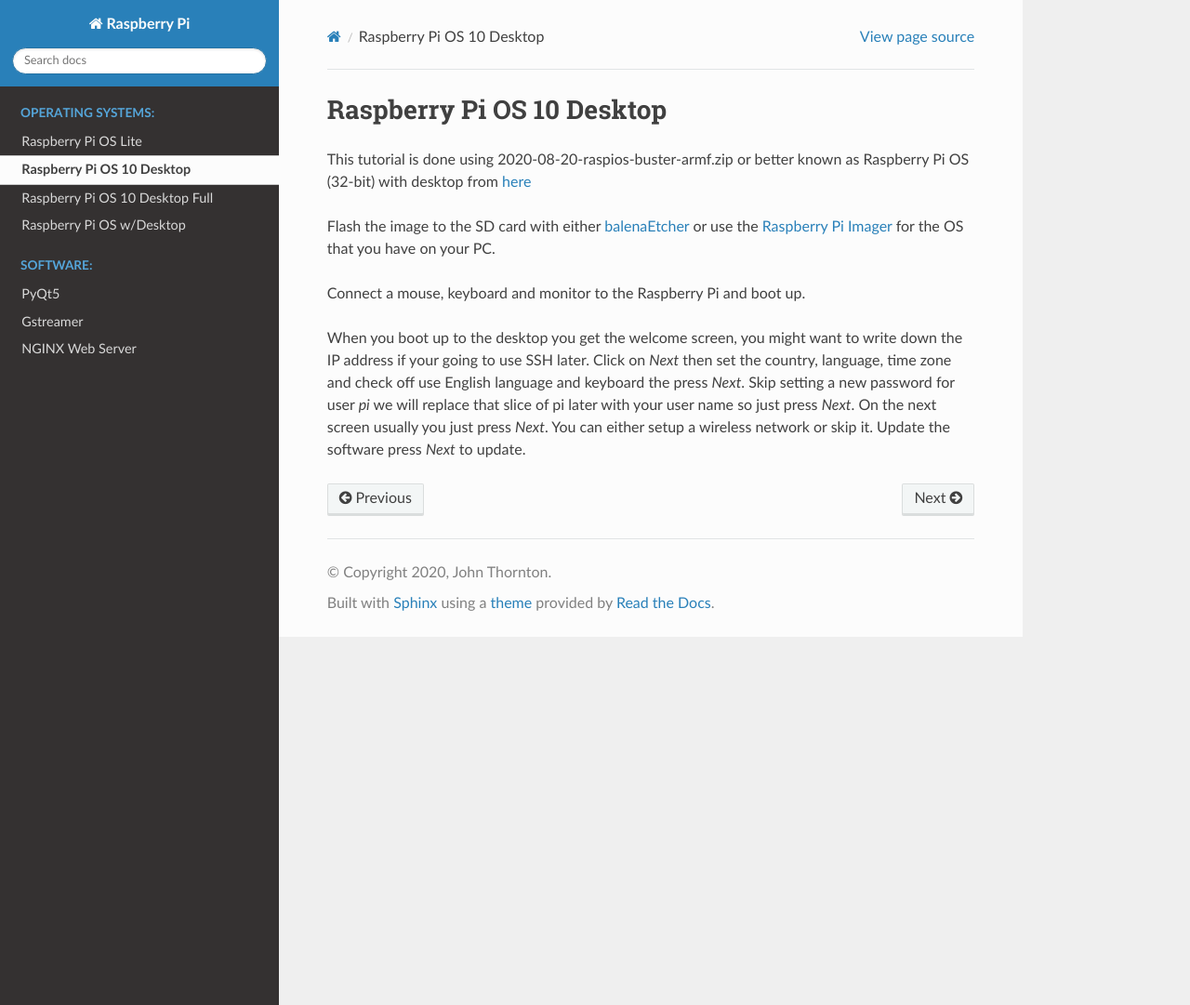
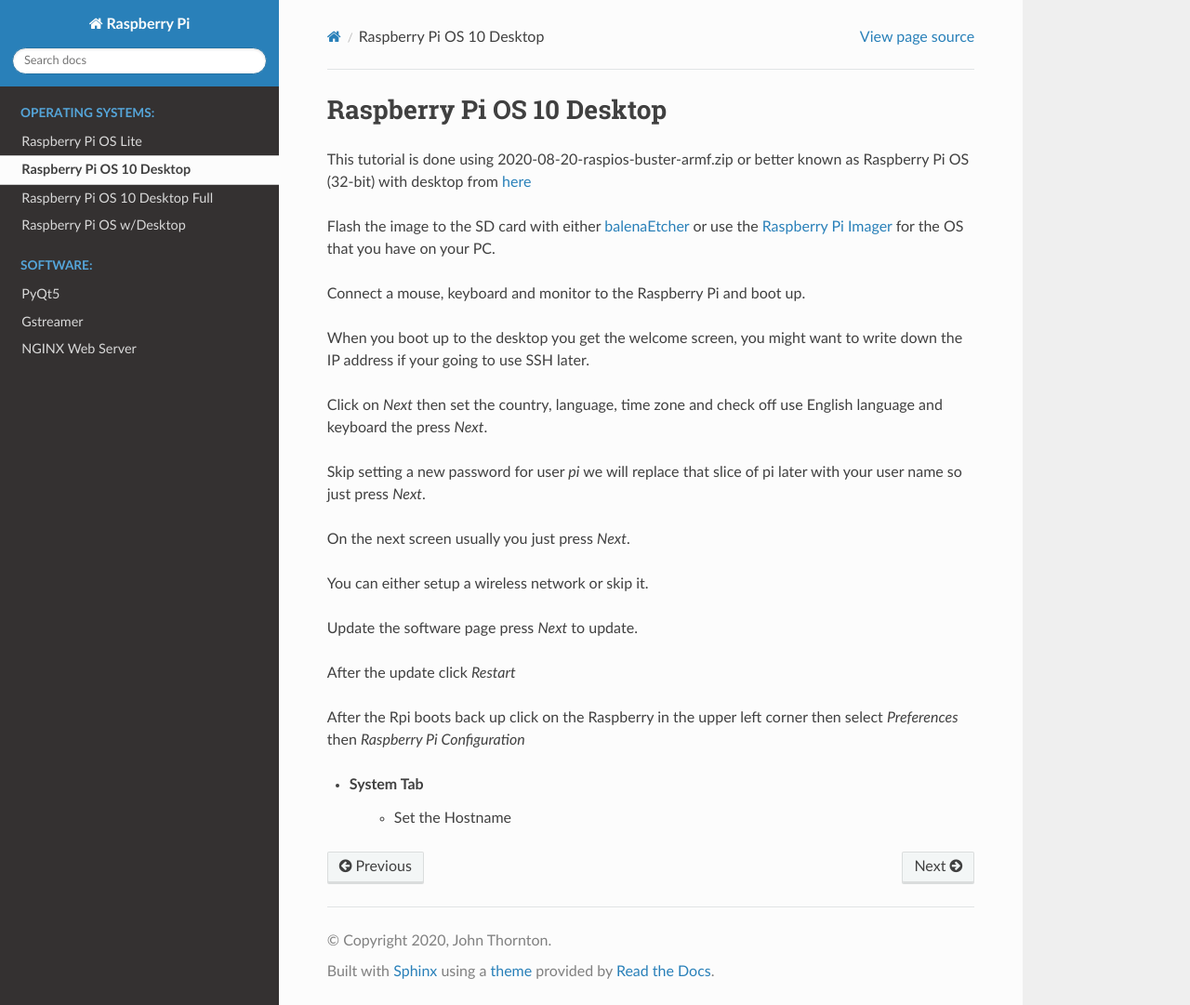
Before and after one commit to jethornton/rpi, a Sphinx documentation site: the page built from docs/source/install-10D.rst, in a window 1280 px wide and 1081 px high. Shown: the whole window at 93% size. Built offline with Sphinx 7.4.7 and the Read the Docs theme 2.0.0, drawn with Linux system fonts in a browser that asks for light colours; pages that are not in the unit, such as notebooks, are missing from menus.

Commit message:
fix error

```diff
--- a/docs/source/index.rst
+++ b/docs/source/index.rst
@@ -22,7 +22,6 @@
    pyqt5
    gstreamer
    nginx
-   backup
 
 Indices and tables
 ==================
--- a/docs/source/install-10D.rst
+++ b/docs/source/install-10D.rst
@@ -14,10 +14,24 @@
 Connect a mouse, keyboard and monitor to the Raspberry Pi and boot up.
 
 When you boot up to the desktop you get the welcome screen, you might
-want to write down the IP address if your going to use SSH later. Click
-on `Next` then set the country, language, time zone and check off use
-English language and keyboard the press `Next`. Skip setting a new
-password for user `pi` we will replace that slice of pi later with your
-user name so just press `Next`. On the next screen usually you just
-press `Next`. You can either setup a wireless network or skip it. Update
-the software press `Next` to update.
+want to write down the IP address if your going to use SSH later.
+
+Click on `Next` then set the country, language, time zone and check off
+use English language and keyboard the press `Next`.
+
+Skip setting a new password for user `pi` we will replace that slice of
+pi later with your user name so just press `Next`.
+
+On the next screen usually you just press `Next`.
+
+You can either setup a wireless network or skip it.
+
+Update the software page press `Next` to update.
+
+After the update click `Restart`
+
+After the Rpi boots back up click on the Raspberry in the upper left
+corner then select `Preferences` then `Raspberry Pi Configuration`
+
+* System Tab
+   * Set the Hostname
```
